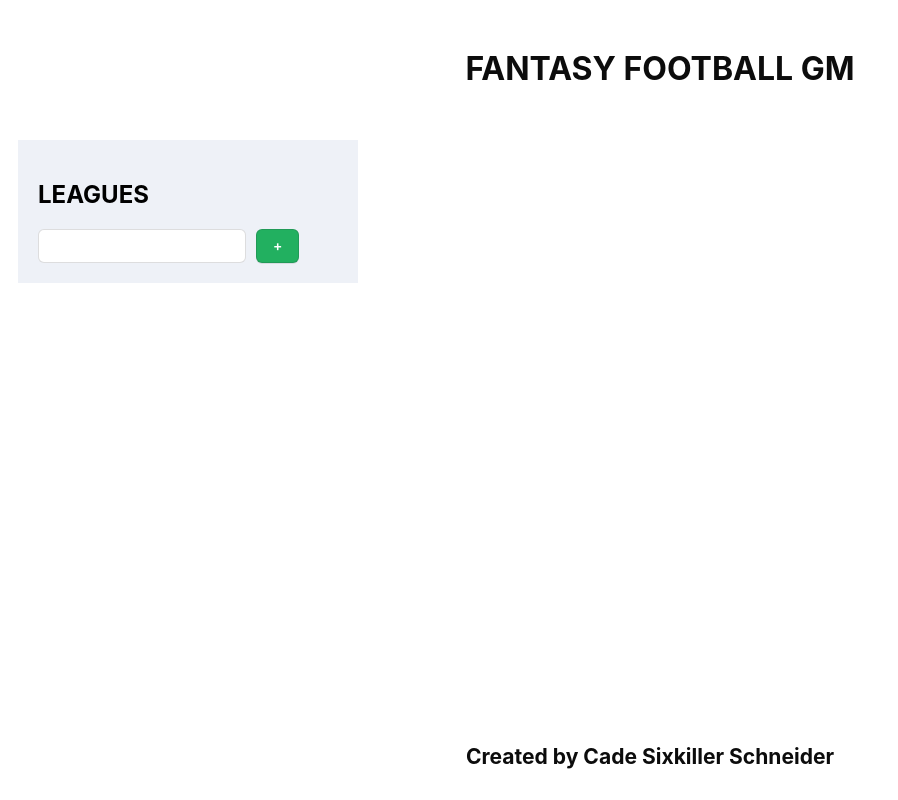
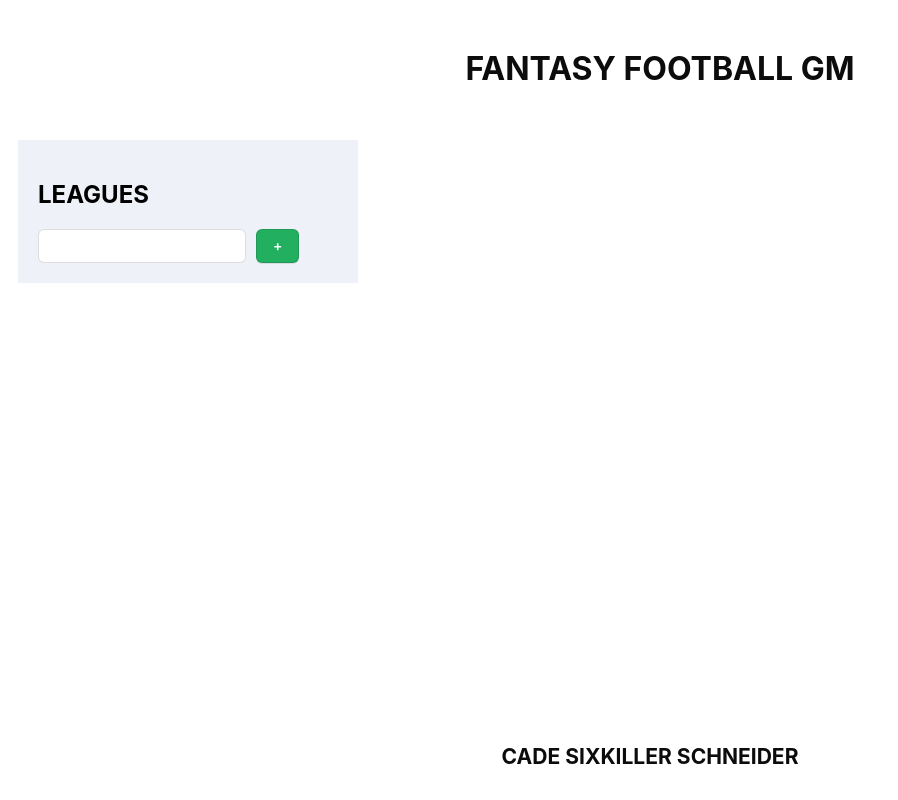
Before and after one commit to cadeschneider/FantasyFootballGM, a website built with webpack: page src/index.html in a window 1280 px wide. Shown: the top 800 px of the page, without its empty margins (0-898 px from the left). Built offline with nearby package versions, Linux system fonts and the light colour scheme.

```diff
--- a/src/index.html
+++ b/src/index.html
@@ -27,7 +27,7 @@
     </main>
 
     <footer>
-        <h3 class="banner">Created by Cade Sixkiller Schneider</h3>
+        <h3 class="banner">CADE SIXKILLER SCHNEIDER</h3>
     </footer>
 
 </body>
```
Also changed, not shown: dist/index.html, dist/main.js.
